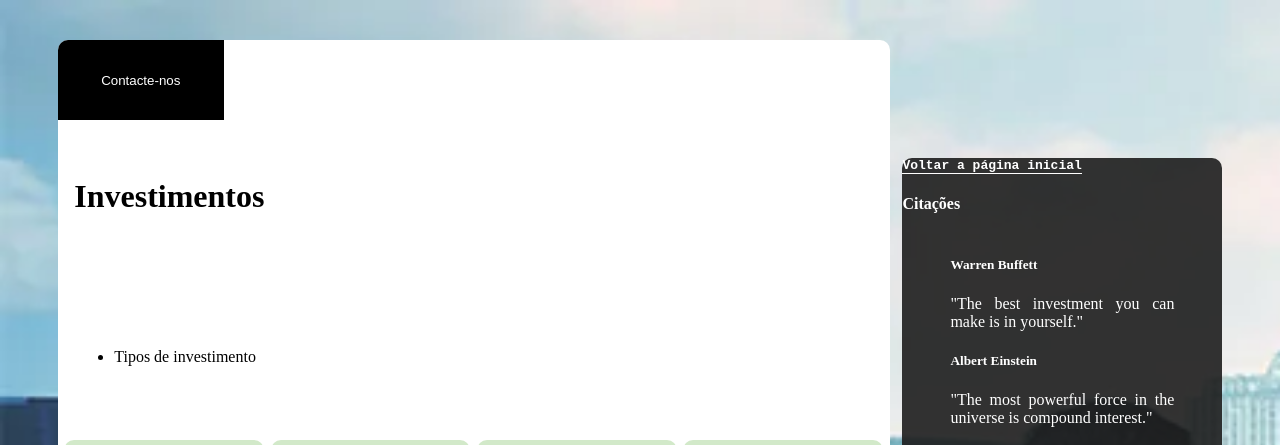
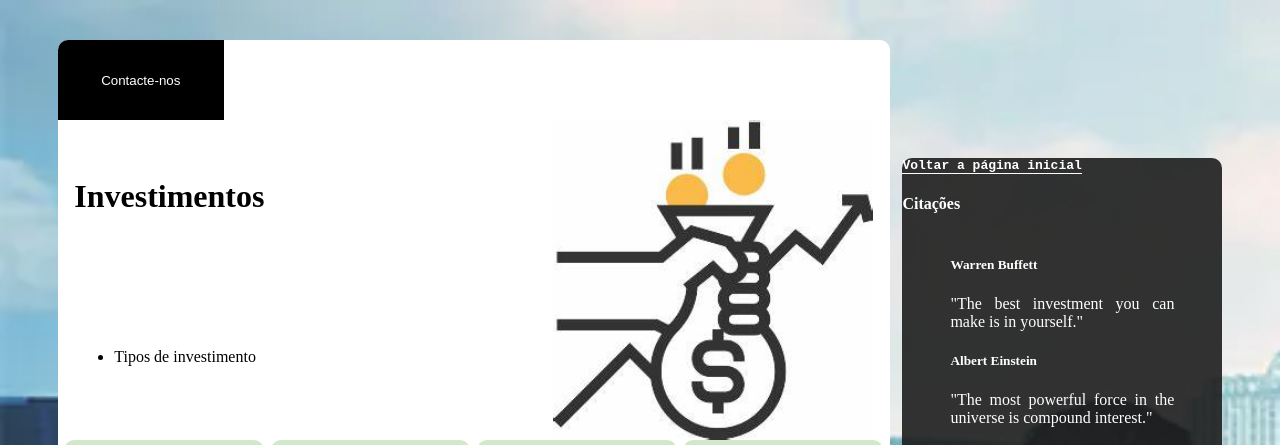
Before and after one commit to theBusinessTrainer/thebusinesstrainer, a plain HTML site: page blog2.html in a window 1280 px wide. Shown: the top 445 px of the page. Drawn offline with Linux system fonts and the light colour scheme; files whose address does not match are found by name.

Commit message:
Update blog2.css

```diff
--- a/css/blog2.css
+++ b/css/blog2.css
@@ -4,7 +4,7 @@
 .paragraphs-holders:hover{
     background-color: rgb(210, 233, 201);
 }
-.article-header{background-image: url(./images/actions.jpg);}
+.article-header{background-image: url(../images/actions.jpg);}
 aside{
     margin-bottom: 60vh;
 }
```
